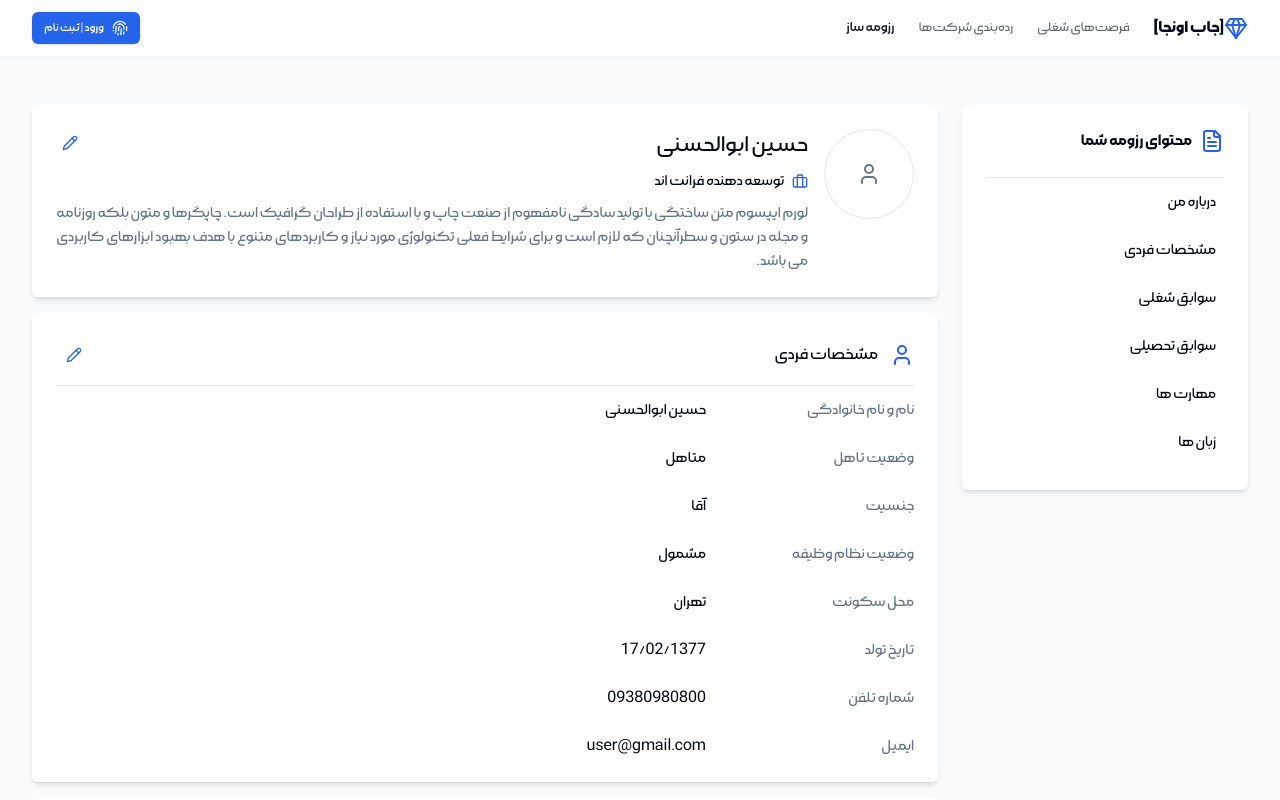
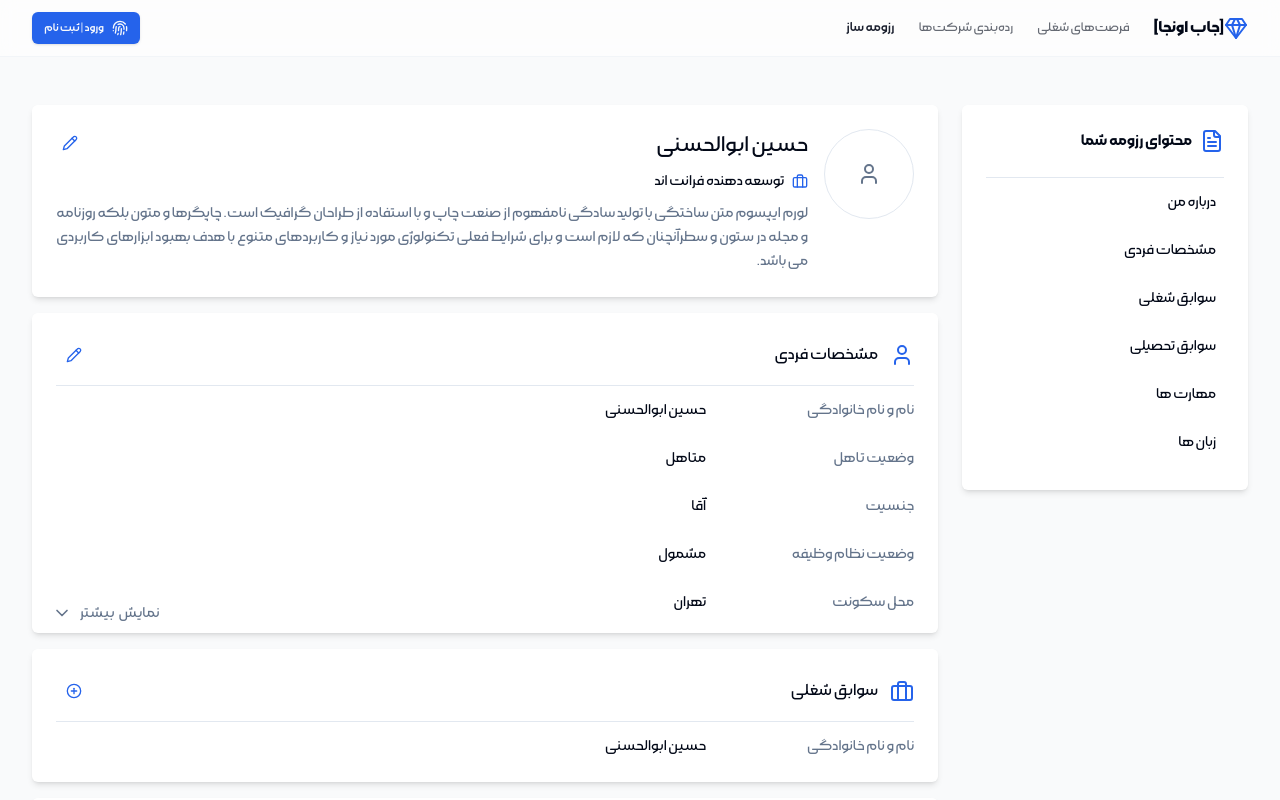
Before and after one commit to hoseinABH/Next-Job-Board, a Next.js app: page /cv-maker in a window 1280 px wide. Shown: the top 800 px of the page. Built offline with nearby package versions, Linux system fonts and the light colour scheme.

Commit message:
implement accordion styles for cv cards

```diff
--- a/src/app/(dashboard)/cv-maker/_components/resume-content.tsx
+++ b/src/app/(dashboard)/cv-maker/_components/resume-content.tsx
@@ -1,3 +1,4 @@
+"use client"
 // Utilities
 import { cn } from '@/lib/utils';
 // Shared Components
--- a/src/app/(dashboard)/cv-maker/_components/shared/personal-info.tsx
+++ b/src/app/(dashboard)/cv-maker/_components/shared/personal-info.tsx
@@ -45,6 +45,7 @@ export default function PersonalInfo() {
       actionType="edit"
       title="مشخصات فردی"
       id="personal-info"
+      hasShowMore
     >
       <div className="flex flex-col gap-y-6">
         {infoRows.map((info) => (
--- a/src/app/(dashboard)/cv-maker/_components/shared/section-wrapper.tsx
+++ b/src/app/(dashboard)/cv-maker/_components/shared/section-wrapper.tsx
@@ -1,8 +1,12 @@
+import { ReactNode, useState } from 'react';
+// UI Frameworks
+import { ChevronDown, LucideIcon, Pencil, PlusCircle } from 'lucide-react';
+// Common components
 import { Button } from '@/components/ui/button';
 import { Separator } from '@/components/ui/separator';
+import ShowMoreButton from '@/components/show-more-button';
+// Utilities
 import { cn } from '@/lib/utils';
-import { LucideIcon, Pencil, PlusCircle } from 'lucide-react';
-import { ReactNode } from 'react';
 
 interface Props {
   className?: string;
@@ -11,7 +15,7 @@ interface Props {
   title: string;
   children: ReactNode;
   icon?: LucideIcon;
-  handleClickAction?: () => void;
+  hasShowMore?: boolean;
 }
 export default function SectionWrapper({
   children,
@@ -20,15 +24,20 @@ export default function SectionWrapper({
   icon,
   title,
   actionType = 'create',
-  handleClickAction,
+  hasShowMore = false,
 }: Props) {
+  const [collapsed, setCollapsed] = useState(false);
   const SectionIcon = icon;
   const ActionIcon = actionType === 'edit' ? Pencil : PlusCircle;
+  function toggleAccordion() {
+    setCollapsed((prev) => !prev);
+  }
   return (
     <section
       id={id}
       className={cn(
-        'p-6 rounded-md shadow-md relative bg-card dark:bg-secondary/30',
+        'p-6 rounded-md shadow-md relative bg-card dark:bg-secondary/30 max-h-80 overflow-hidden transition-[max-height] duration-500',
+        { ['max-h-full transition-[max-height] duration-500']: collapsed },
         className
       )}
     >
@@ -39,12 +48,15 @@ export default function SectionWrapper({
           ) : null}
           <p className="text-lg">{title}</p>
         </div>
-        <Button size="icon" variant="ghost" onClick={handleClickAction}>
+        <Button size="icon" variant="ghost">
           <ActionIcon className="text-primary w-4 h-4" />
         </Button>
       </div>
       <Separator className="my-3" />
       {children}
+      {hasShowMore ? (
+        <ShowMoreButton toggle={toggleAccordion} collapsed={collapsed} />
+      ) : null}
     </section>
   );
 }
--- /dev/null
+++ b/src/components/show-more-button.tsx
@@ -0,0 +1,40 @@
+// UI Frameworks
+import { ChevronDown } from 'lucide-react';
+// Utilities
+import { cn } from '@/lib/utils';
+
+interface Props {
+  toggle: () => void;
+  collapsed: boolean;
+}
+export default function ShowMoreButton({ toggle, collapsed }: Props) {
+  return (
+    <div
+      onClick={toggle}
+      className="cursor-pointer text-muted-foreground absolute bottom-2 left-5 flex items-center select-none"
+    >
+      نمایش
+      <div className="relative mr-1">
+        <p
+          className={cn('transition-all absolute duration-500', {
+            ['translate-y-10']: !collapsed,
+          })}
+        >
+          کمتر
+        </p>
+        <p
+          className={cn('transition-all   duration-500', {
+            ['translate-y-10']: collapsed,
+          })}
+        >
+          بیشتر
+        </p>
+      </div>
+      <ChevronDown
+        className={cn('transition-all w-5 h-5 mr-2 duration-500', {
+          ['rotate-180 duration-500']: collapsed,
+        })}
+      />
+    </div>
+  );
+}
```
